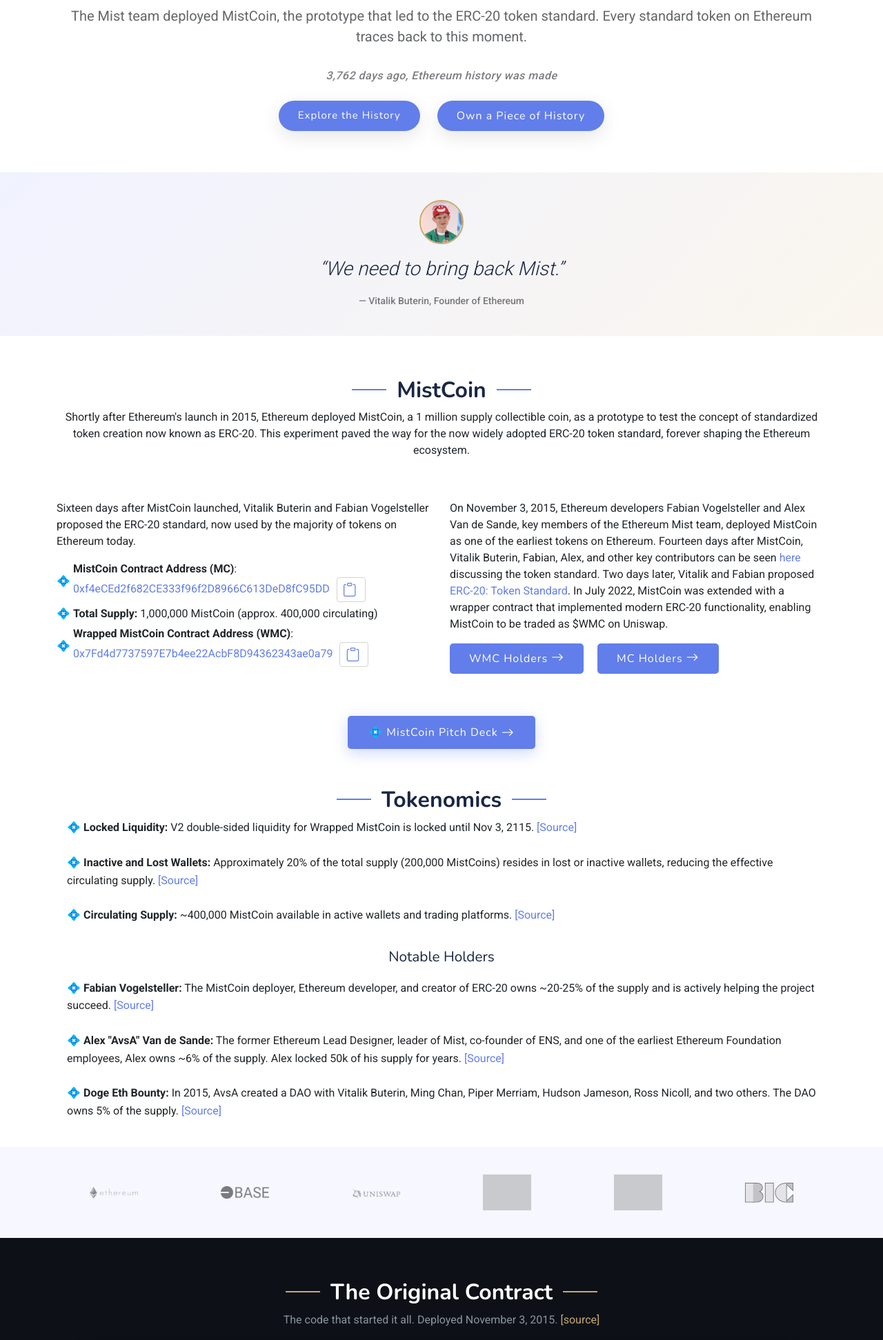
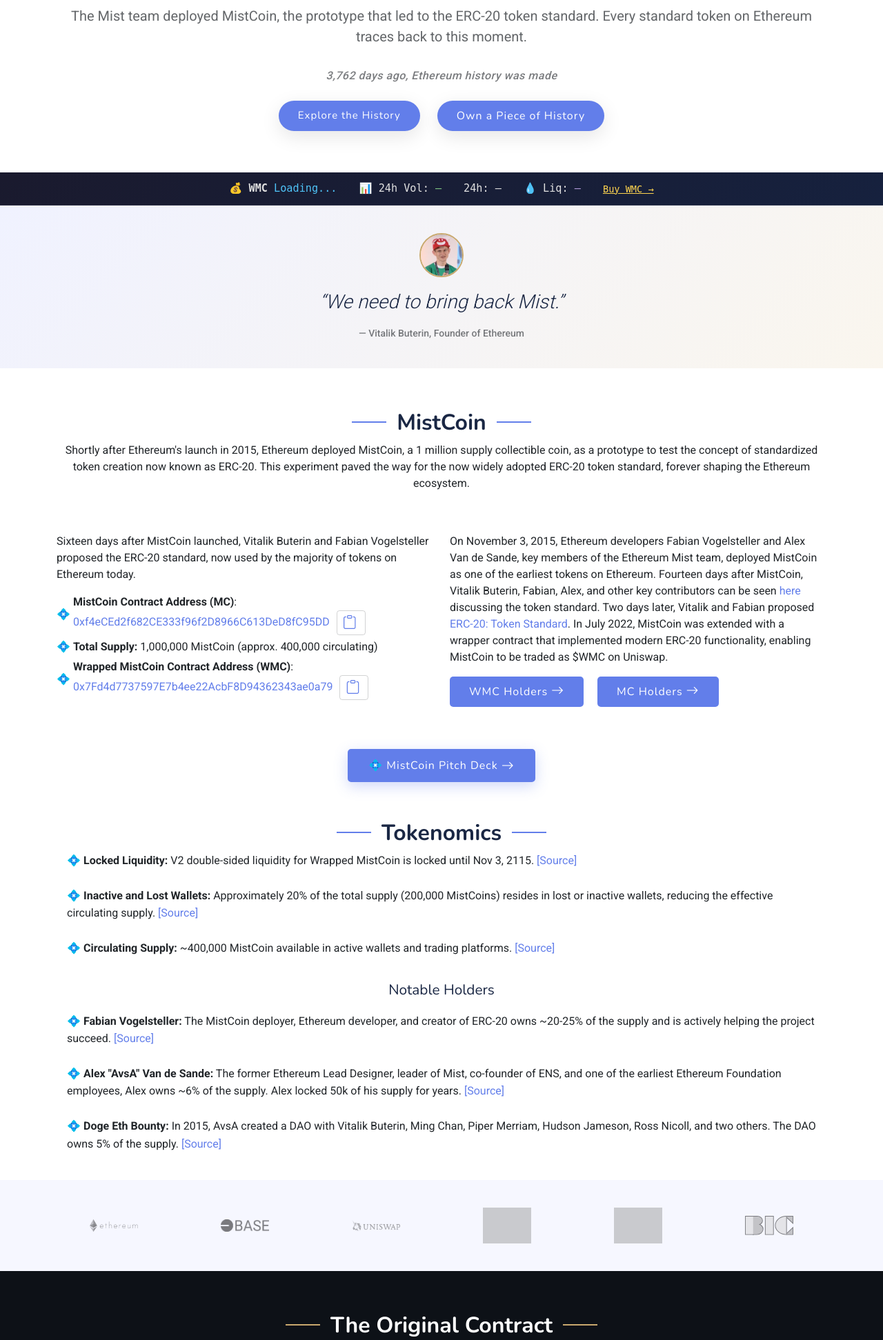
Before and after one commit to cartoonitunes/mistcoin-website, a Flask app: page / in a window 1280 px wide. Shown: the part 686-2629 px from the top of the page at 69% size. Run offline with Flask 3, Linux system fonts and the light colour scheme; some libraries are stand-ins or nearby versions; grey boxes are pictures that could not be loaded.

Commit message:
feat: add live WMC price ticker to hero section
Pulls real-time price, 24h volume, price change, and liquidity from
DEXScreener API. Auto-refreshes every 60s. Links to buy section.

```diff
--- a/templates/index.html
+++ b/templates/index.html
@@ -229,6 +229,40 @@
       </div>
 
     </section><!-- /Hero Section -->
+
+    <!-- Live Price Ticker -->
+    <section class="price-ticker section" style="padding: 12px 0; background: linear-gradient(135deg, #1a1a2e 0%, #16213e 100%); border-bottom: 1px solid rgba(255,255,255,0.1);">
+      <div class="container">
+        <div id="price-ticker" style="display: flex; justify-content: center; align-items: center; gap: 32px; flex-wrap: wrap; font-family: monospace; font-size: 0.95rem; color: #e0e0e0;">
+          <span>💰 <strong>WMC</strong> <span id="ticker-price" style="color: #4fc3f7;">Loading...</span></span>
+          <span>📊 24h Vol: <span id="ticker-volume" style="color: #81c784;">—</span></span>
+          <span id="ticker-change-wrap">24h: <span id="ticker-change">—</span></span>
+          <span>💧 Liq: <span id="ticker-liquidity" style="color: #b39ddb;">—</span></span>
+          <a href="#buy" class="scrollto" style="color: #ffd54f; text-decoration: underline; font-size: 0.85rem;">Buy WMC →</a>
+        </div>
+      </div>
+    </section>
+    <script>
+    (function() {
+      async function updateTicker() {
+        try {
+          const res = await fetch('https://api.dexscreener.com/latest/dex/tokens/0x7Fd4d7737597E7b4ee22AcbF8D94362343ae0a79');
+          const data = await res.json();
+          if (!data.pairs || !data.pairs.length) return;
+          const p = data.pairs[0];
+          document.getElementById('ticker-price').textContent = '$' + parseFloat(p.priceUsd).toFixed(2);
+          document.getElementById('ticker-volume').textContent = '$' + Number(p.volume.h24).toLocaleString();
+          document.getElementById('ticker-liquidity').textContent = '$' + Number(p.liquidity.usd).toLocaleString();
+          const change = parseFloat(p.priceChange.h24);
+          const changeEl = document.getElementById('ticker-change');
+          changeEl.textContent = (change >= 0 ? '+' : '') + change.toFixed(1) + '%';
+          changeEl.style.color = change >= 0 ? '#81c784' : '#e57373';
+        } catch(e) { console.log('Ticker error:', e); }
+      }
+      updateTicker();
+      setInterval(updateTicker, 60000);
+    })();
+    </script>
 
     <!-- Vitalik Pull Quote -->
     <section class="vitalik-pullquote section">
```
